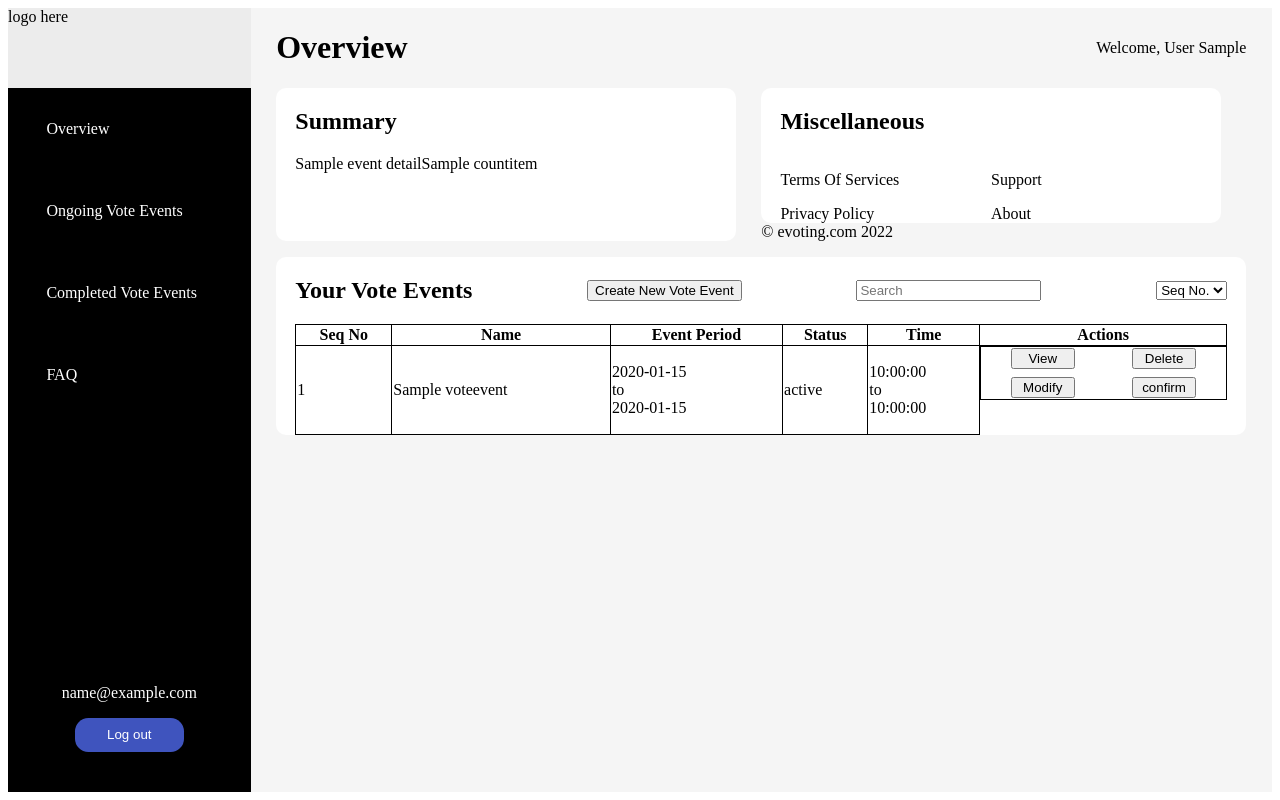
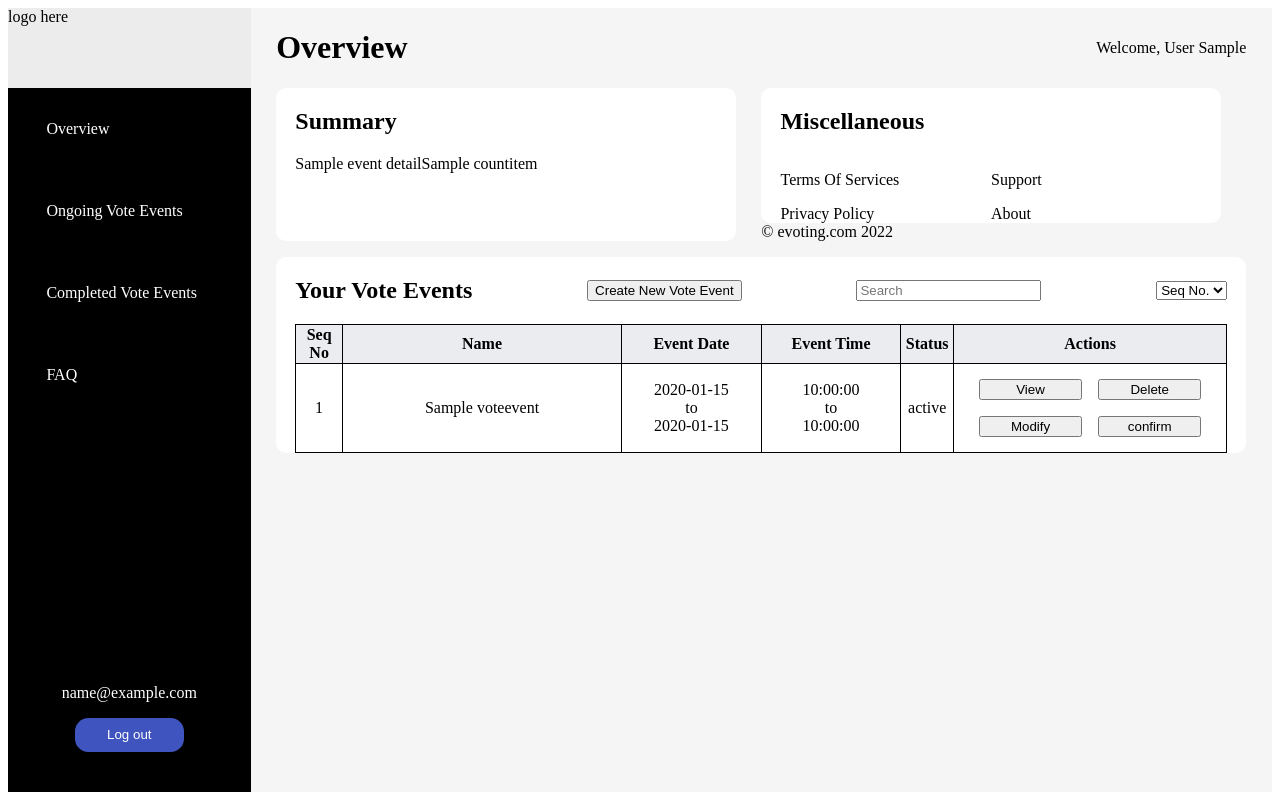
Before and after one commit to DylanCheong-tech/UOW-CSIT321-Project-Oct2022-March2023, a Django app: template evoting/templates/eventowner/overview.html in a window 1280 px wide. Run offline with Django 4.2, Linux system fonts and the light colour scheme; tables that the repository leaves empty hold one stand-in row (values such as "Sample post"); the template is opened without the code that fills it: values that come from a table or form of the project are taken from there, most other values are stand-ins (such as "Sample title", 1, 10 or a date in 2020).

Commit message:
Fixed the Vote Event Update Form Date Time issues
1. Date Time issues in Update Vote Event Form fixed
2. Frontend homepage event list table view edited

```diff
--- a/evoting/static/eventowner/css/overview.css
+++ b/evoting/static/eventowner/css/overview.css
@@ -14,7 +14,7 @@ div#content_pane>div#right_pane div#content div#summary {
     margin-right: 2vw;
 }
 
-div#content_pane>div#right_pane div#content div#miscellaneous span#links{
+div#content_pane>div#right_pane div#content div#miscellaneous span#links {
     display: grid;
     grid-template-columns: repeat(2, 50%);
     row-gap: 2vh;
@@ -53,13 +53,27 @@ div#content_pane>div#right_pane div#content div#vote_events table td, div#conten
     border: 1px solid #000000;
 }
 
-div#content_pane>div#right_pane div#content div#vote_events table td.buttons_col {
-    display: grid;
-    grid-template-columns: repeat(2, 50%);
-    justify-items: center;
-    row-gap: 1vh;
+div#content_pane>div#right_pane div#content div#vote_events table tr th {
+    background-color: #EBECF0;
+}
+
+div#content_pane>div#right_pane div#content div#vote_events table tr td {
+    text-align: center;
+}
+
+div#content_pane>div#right_pane div#content div#vote_events table tr td:nth-child(1) {
+    width: 5%;
+}
+
+div#content_pane>div#right_pane div#content div#vote_events table tr td:nth-child(2) {
+    width: 30%;
+}
+
+div#content_pane>div#right_pane div#content div#vote_events table tr td:nth-child(3), div#content_pane>div#right_pane div#content div#vote_events table tr td:nth-child(4) {
+    width: 15%;
 }
 
 div#content_pane>div#right_pane div#content div#vote_events table td.buttons_col button {
-    width: 5vw;
+    min-width: 8vw;
+    margin: 1vh .5vw 1vh .5vw;
 }
--- a/evoting/templates/eventowner/overview.html
+++ b/evoting/templates/eventowner/overview.html
@@ -64,9 +64,9 @@
         <tr>
             <th>Seq No</th>
             <th>Name</th>
-            <th>Event Period</th>
+            <th>Event Date</th>
+            <th>Event Time</th>
             <th>Status</th>
-            <th>Time</th>
             <th>Actions</th>
         </tr>
         {% for event in VoteEvents %}
@@ -74,12 +74,13 @@
             <td>{{event.seqNo}}</td>
             <td>{{event.eventTitle}}</td>
             <td>{{event|concat_period:'date'|linebreaks}}</td>
+            <td>{{event|concat_period:'time'|linebreaks}}</td>
             <td>{{event.status}}</td>
-            <td>{{event|concat_period:'time'|linebreaks}}</td>
             <td class="buttons_col">
                 <button type="button">View</button>
                 <button type="button">Delete</button>
-                <button type="button">Modify</button>
+                <br />
+                <button type="button" onclick="window.location.href='/evoting/eventowner/updateevent/' + '{{event.seqNo}}'">Modify</button>
                 <button type="button">confirm</button>
             </td>
         </tr>
```
Also changed, not shown: evoting/views.py (+9 -3 lines).
